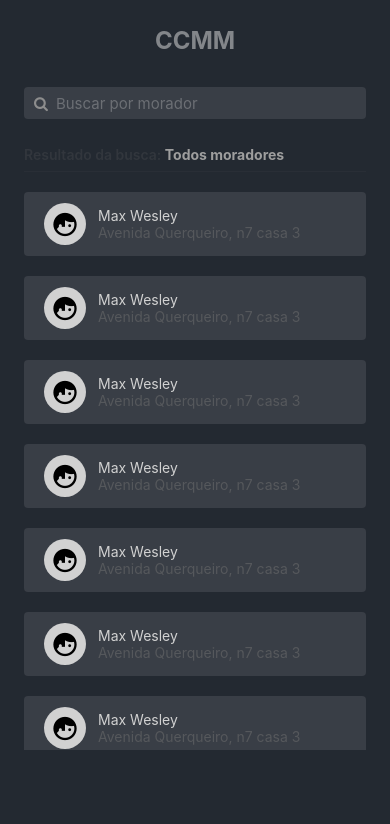
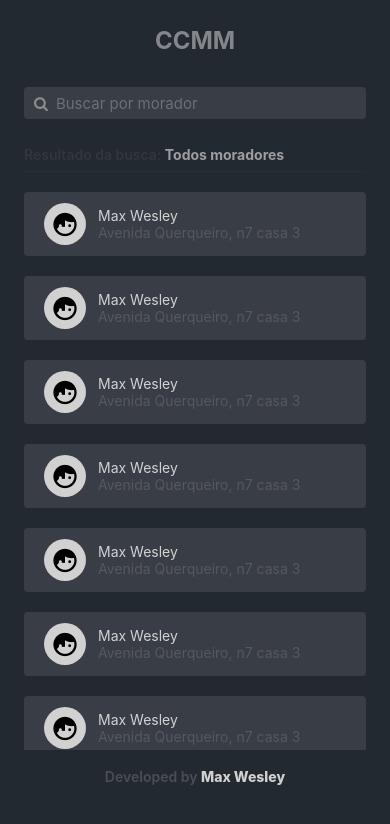
Before and after one commit to MaxWesley/mobile-ccmm-rn-expo, a React Native app: screen / in a window 390 px wide. Shown: the top 824 px of the page. Built offline with nearby package versions, Linux system fonts and the light colour scheme.

Commit message:
feat: add footer component in page

```diff
--- a/App.tsx
+++ b/App.tsx
@@ -5,6 +5,9 @@ import { StatusBar } from 'react-native';
 import { Background } from './src/components/Background';
 
 import { Home } from './src/screens/Home';
+
+import {Footer } from './src/components/Footer';
+
 export default function App() {
   return (
     <Background>
@@ -14,6 +17,7 @@ export default function App() {
         translucent
       />
       <Home />
+      <Footer />
     </Background>
   );
 }
```
